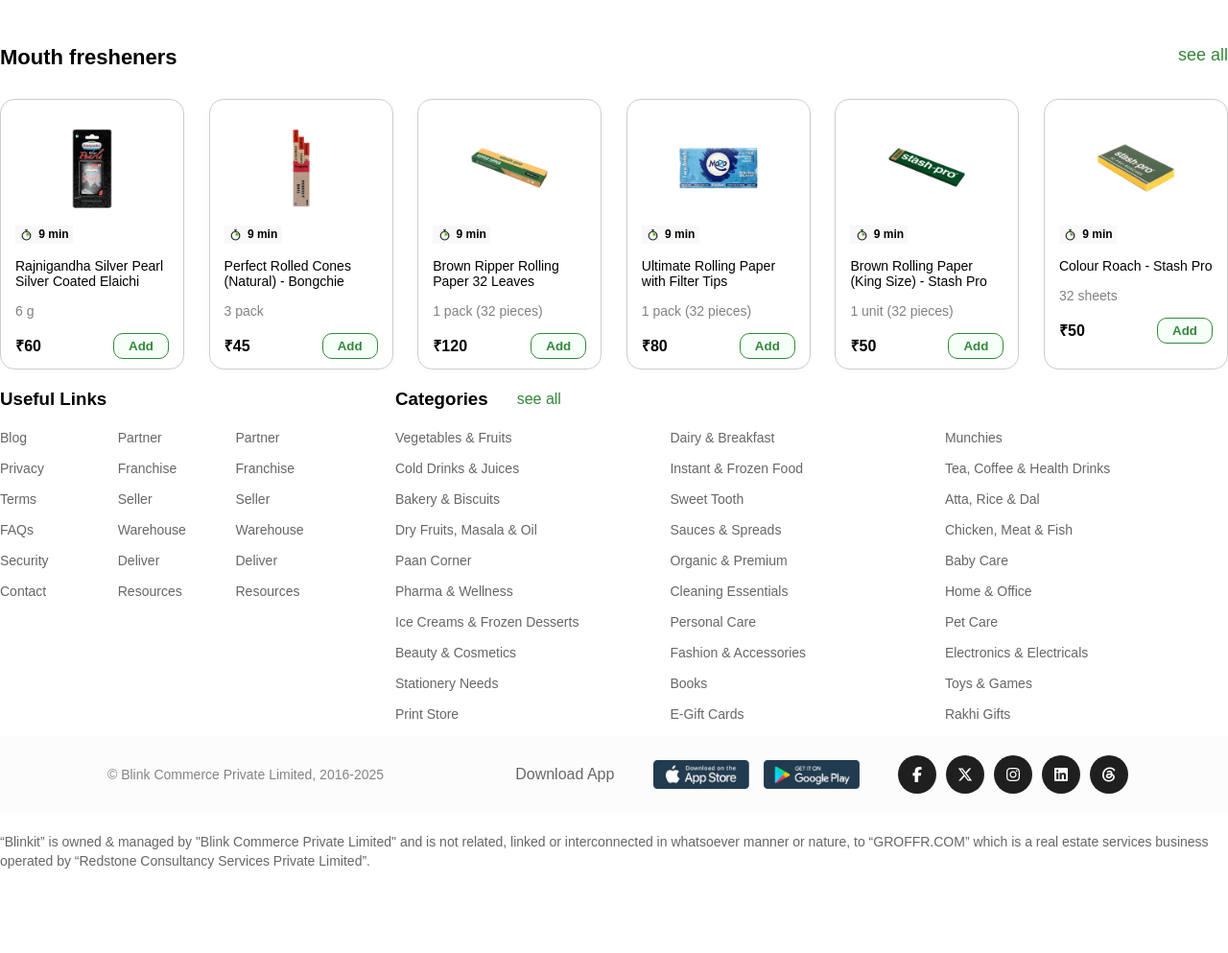
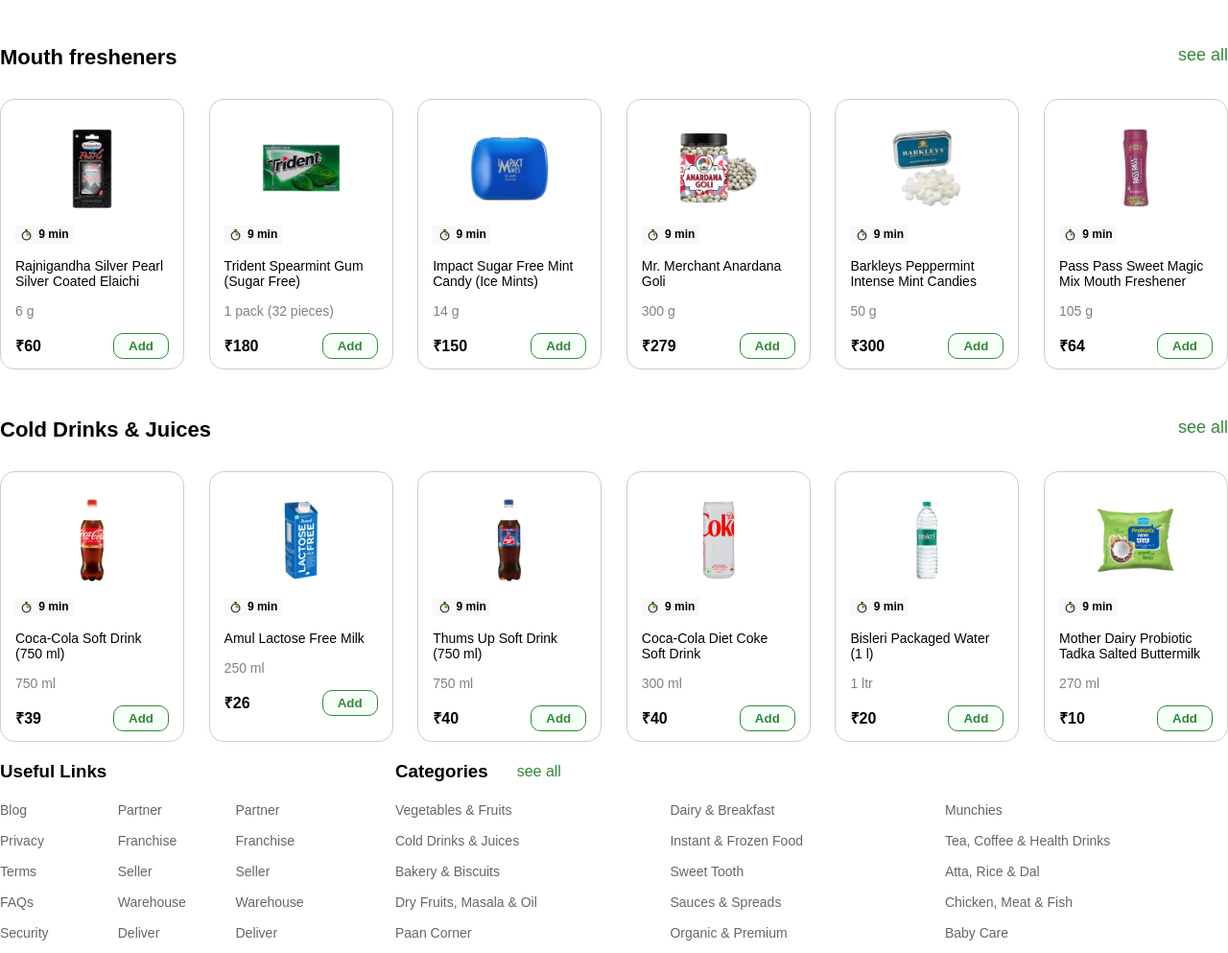
Before and after one commit to Diwaker-kanojia/Blinkit-html-css, a website built with Vite: page index.html in a window 1280 px wide. Shown: the part 2070-3063 px from the top of the page at 96% size. Before the commit the page ends 2997 px from the top, so only its background shows below. Built offline with nearby package versions, Linux system fonts and the light colour scheme; files whose address does not match are found by name.

Commit message:
Blinkit-html-css

```diff
--- a/index.html
+++ b/index.html
@@ -540,16 +540,16 @@
           <div class="product-image">
             <img
               width="70%"
-              src="./images/rollling-paper-tabcoo/Perfect Rolled Cones (Natural) - Bongchie.avif"
+              src="./images/mouth_freshner/Trident Spearmint Gum (Sugar Free).avif"
               alt=""
             />
             <p><img width="15px" src="./images/15-mins.avif" alt="" />9 min</p>
           </div>
           <div class="product-content">
-            <h3>Perfect Rolled Cones (Natural) - Bongchie</h3>
-            <p>3 pack</p>
+            <h3>Trident Spearmint Gum (Sugar Free)</h3>
+            <p>1 pack (32 pieces)</p>
             <div class="btn-price-outer">
-              <b>₹45</b>
+              <b>₹180</b>
               <button>Add</button>
             </div>
           </div>
@@ -558,16 +558,16 @@
           <div class="product-image">
             <img
               width="70%"
-              src="./images/rollling-paper-tabcoo/Brown Ripper Rolling Paper 32 Leaves.avif"
+              src="./images/mouth_freshner/Impact Sugar Free Mint Candy (Ice Mints).avif"
               alt=""
             />
             <p><img width="15px" src="./images/15-mins.avif" alt="" />9 min</p>
           </div>
           <div class="product-content">
-            <h3>Brown Ripper Rolling Paper 32 Leaves</h3>
-            <p>1 pack (32 pieces)</p>
+            <h3>Impact Sugar Free Mint Candy (Ice Mints)</h3>
+            <p>14 g</p>
             <div class="btn-price-outer">
-              <b>₹120</b>
+              <b>₹150</b>
               <button>Add</button>
             </div>
           </div>
@@ -576,16 +576,16 @@
           <div class="product-image">
             <img
               width="70%"
-              src="./images/rollling-paper-tabcoo/Ultimate Rolling Paper with Filter Tips (2).avif"
+              src="./images/mouth_freshner/Mr. Merchant Anardana Goli.avif"
               alt=""
             />
             <p><img width="15px" src="./images/15-mins.avif" alt="" />9 min</p>
           </div>
           <div class="product-content">
-            <h3>Ultimate Rolling Paper with Filter Tips</h3>
-            <p>1 pack (32 pieces)</p>
+            <h3>Mr. Merchant Anardana Goli</h3>
+            <p>300 g</p>
             <div class="btn-price-outer">
-              <b>₹80</b>
+              <b>₹279</b>
               <button>Add</button>
             </div>
           </div>
@@ -594,16 +594,16 @@
           <div class="product-image">
             <img
               width="70%"
-              src="./images/rollling-paper-tabcoo/Brown Rolling Paper (King Size) - Stash Pro.avif"
+              src="./images/mouth_freshner/Barkleys Peppermint Intense Mint Candies.avif"
               alt=""
             />
             <p><img width="15px" src="./images/15-mins.avif" alt="" />9 min</p>
           </div>
           <div class="product-content">
-            <h3>Brown Rolling Paper (King Size) - Stash Pro</h3>
-            <p>1 unit (32 pieces)</p>
+            <h3>Barkleys Peppermint Intense Mint Candies</h3>
+            <p>50 g</p>
             <div class="btn-price-outer">
-              <b>₹50</b>
+              <b>₹300</b>
               <button>Add</button>
             </div>
           </div>
@@ -612,16 +612,133 @@
           <div class="product-image">
             <img
               width="70%"
-              src="./images/rollling-paper-tabcoo/Colour Roach - Stash Pro.avif"
+              src="./images/mouth_freshner/Pass Pass Sweet Magic Mix Mouth Freshener.avif"
               alt=""
             />
             <p><img width="15px" src="./images/15-mins.avif" alt="" />9 min</p>
           </div>
           <div class="product-content">
-            <h3>Colour Roach - Stash Pro</h3>
-            <p>32 sheets</p>
+            <h3>Pass Pass Sweet Magic Mix Mouth Freshener</h3>
+            <p>105 g</p>
             <div class="btn-price-outer">
-              <b>₹50</b>
+              <b>₹64</b>
+              <button>Add</button>
+            </div>
+          </div>
+        </div>
+      </div>
+    </section>
+    <!-- Product Section -->
+    <section class="product-section">
+      <div class="heading-row">
+        <h2>Cold Drinks & Juices</h2>
+        <a href="">see all</a>
+      </div>
+      <div class="product-row">
+        <div class="product-item">
+          <div class="product-image">
+            <img
+              width="70%"
+              src="./images/cold_drinks_juice/image-1.avif"
+              alt=""
+            />
+            <p><img width="15px" src="./images/15-mins.avif" alt="" />9 min</p>
+          </div>
+          <div class="product-content">
+            <h3>Coca-Cola Soft Drink (750 ml)</h3>
+            <p>750 ml</p>
+            <div class="btn-price-outer">
+              <b>₹39</b>
+              <button>Add</button>
+            </div>
+          </div>
+        </div>
+        <div class="product-item">
+          <div class="product-image">
+            <img
+              width="70%"
+              src="./images/cold_drinks_juice/image-2.avif"
+              alt=""
+            />
+            <p><img width="15px" src="./images/15-mins.avif" alt="" />9 min</p>
+          </div>
+          <div class="product-content">
+            <h3>Amul Lactose Free Milk</h3>
+            <p>250 ml</p>
+            <div class="btn-price-outer">
+              <b>₹26</b>
+              <button>Add</button>
+            </div>
+          </div>
+        </div>
+        <div class="product-item">
+          <div class="product-image">
+            <img
+              width="70%"
+              src="./images/cold_drinks_juice/image-3.avif"
+              alt=""
+            />
+            <p><img width="15px" src="./images/15-mins.avif" alt="" />9 min</p>
+          </div>
+          <div class="product-content">
+            <h3>Thums Up Soft Drink (750 ml)</h3>
+            <p>750 ml</p>
+            <div class="btn-price-outer">
+              <b>₹40</b>
+              <button>Add</button>
+            </div>
+          </div>
+        </div>
+        <div class="product-item">
+          <div class="product-image">
+            <img
+              width="70%"
+              src="./images/cold_drinks_juice/image-4.avif"
+              alt=""
+            />
+            <p><img width="15px" src="./images/15-mins.avif" alt="" />9 min</p>
+          </div>
+          <div class="product-content">
+            <h3>Coca-Cola Diet Coke Soft Drink</h3>
+            <p>300 ml</p>
+            <div class="btn-price-outer">
+              <b>₹40</b>
+              <button>Add</button>
+            </div>
+          </div>
+        </div>
+        <div class="product-item">
+          <div class="product-image">
+            <img
+              width="70%"
+              src="./images/cold_drinks_juice/image-5.avif"
+              alt=""
+            />
+            <p><img width="15px" src="./images/15-mins.avif" alt="" />9 min</p>
+          </div>
+          <div class="product-content">
+            <h3>Bisleri Packaged Water (1 l)</h3>
+            <p>1 ltr</p>
+            <div class="btn-price-outer">
+              <b>₹20</b>
+              <button>Add</button>
+            </div>
+          </div>
+        </div>
+        <div class="product-item">
+          <div class="product-image">
+            <img
+              width="70%"
+              src="./images/cold_drinks_juice/image-6.avif"
+              alt=""
+            />
+            <p><img width="15px" src="./images/15-mins.avif" alt="" />9 min</p>
+          </div>
+          <div class="product-content">
+            <h3>Mother Dairy Probiotic Tadka Salted Buttermilk</h3>
+            <p>270 ml</p>
+            <div class="btn-price-outer">
+              <b>₹10</b>
               <button>Add</button>
             </div>
           </div>
```
Also changed, not shown: images/cold_drinks_juice/image-1.avif (added), images/cold_drinks_juice/image-2.avif (added), images/cold_drinks_juice/image-3.avif (added), images/cold_drinks_juice/image-4.avif (added), images/cold_drinks_juice/image-5.avif (added), images/cold_drinks_juice/image-6.avif (added).
